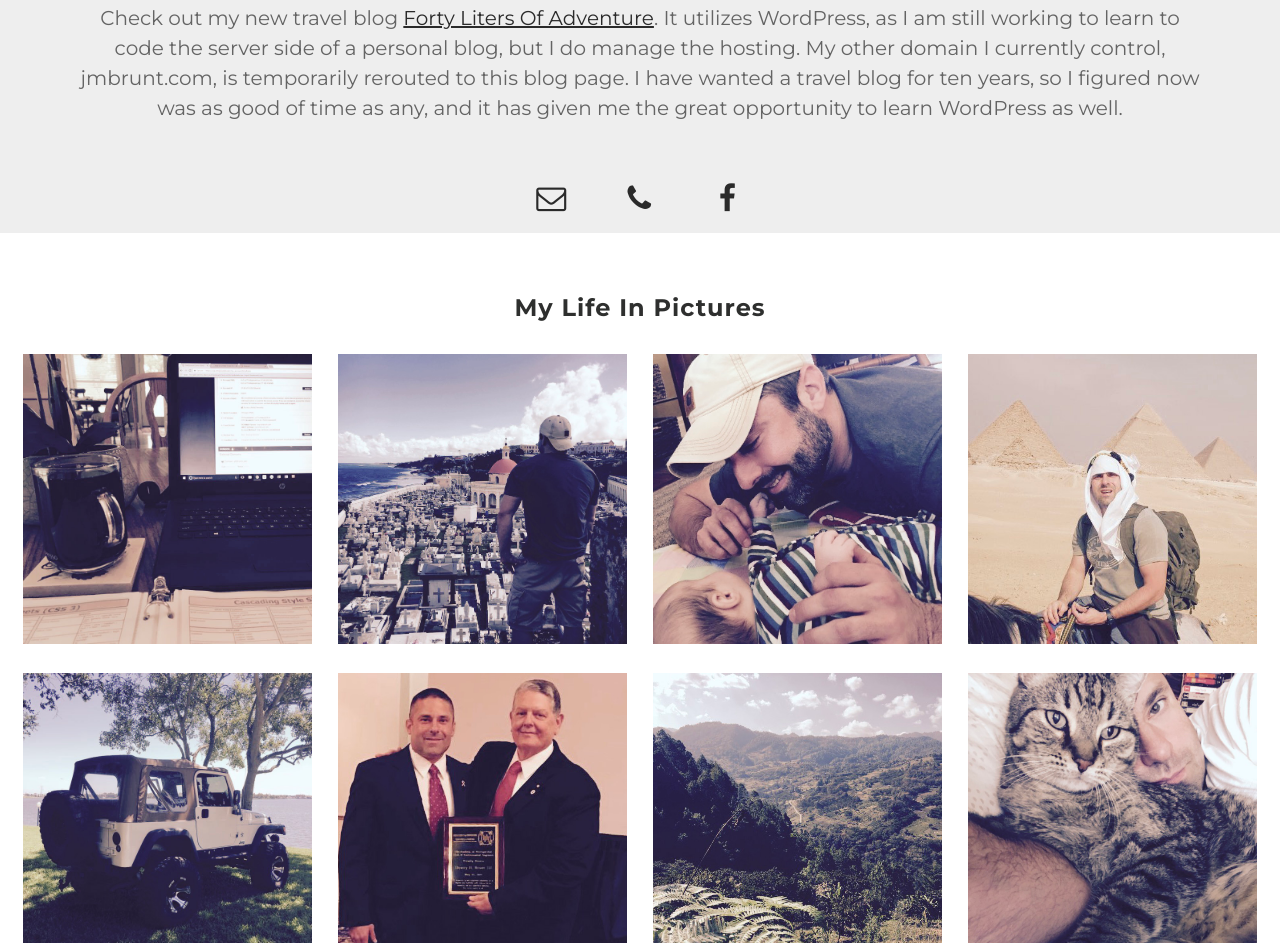
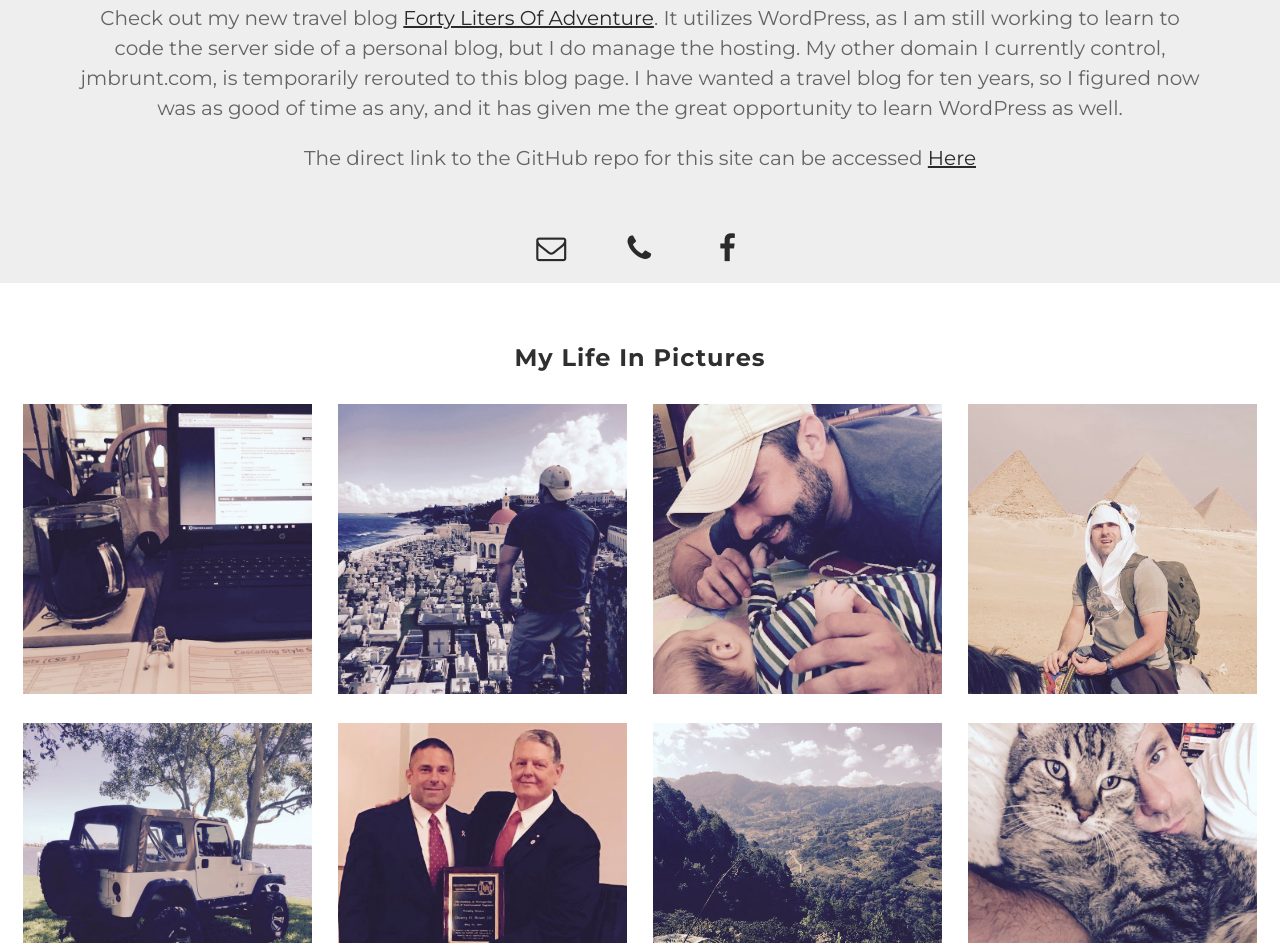
Before and after one commit to jonbrunt/Founders-Coders, a plain HTML site: page index.html in a window 1280 px wide. Shown: the part 6029-6972 px from the top of the page. Drawn offline with Linux system fonts and the light colour scheme.

Commit message:
Update index.html

```diff
--- a/index.html
+++ b/index.html
@@ -147,6 +147,7 @@
 		<div>
 			<p>Click on the images above to view my GitHub, freeCodeCamp, and Codewars profiles. My email, phone, and social media links can be accessed through the icons below, as well as in the site footer.</p>
 			<p>Check out my new travel blog <a href='http://www.fortyliters.com/' target='_blank'>Forty Liters Of Adventure</a>. It utilizes WordPress, as I am still working to learn to code the server side of a personal blog, but I do manage the hosting. My other domain I currently control, jmbrunt.com, is temporarily rerouted to this blog page. I have wanted a travel blog for ten years, so I figured now was as good of time as any, and it has given me the great opportunity to learn WordPress as well.</p>
+			<p>The direct link to the GitHub repo for this site can be accessed <a href='https://github.com/jonbrunt/founders_coders' target='_blank'>Here</a>
 		</div>
 		<div id='linksicons'>
 			<a href='mailto:jonathan@jmbrunt.com' title='My Email'><i class='fa fa-envelope-o' aria-hidden='true'></i></a>
```
